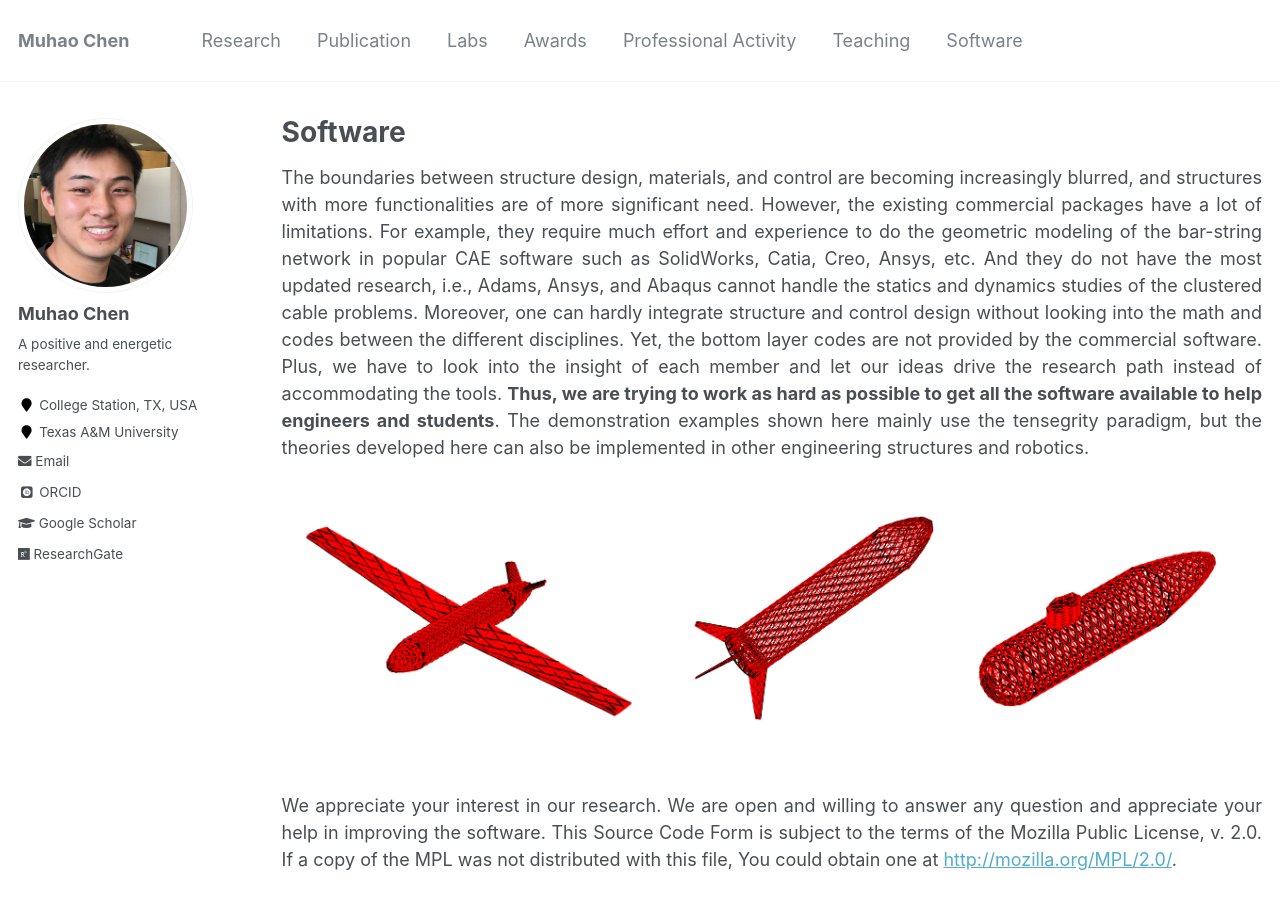
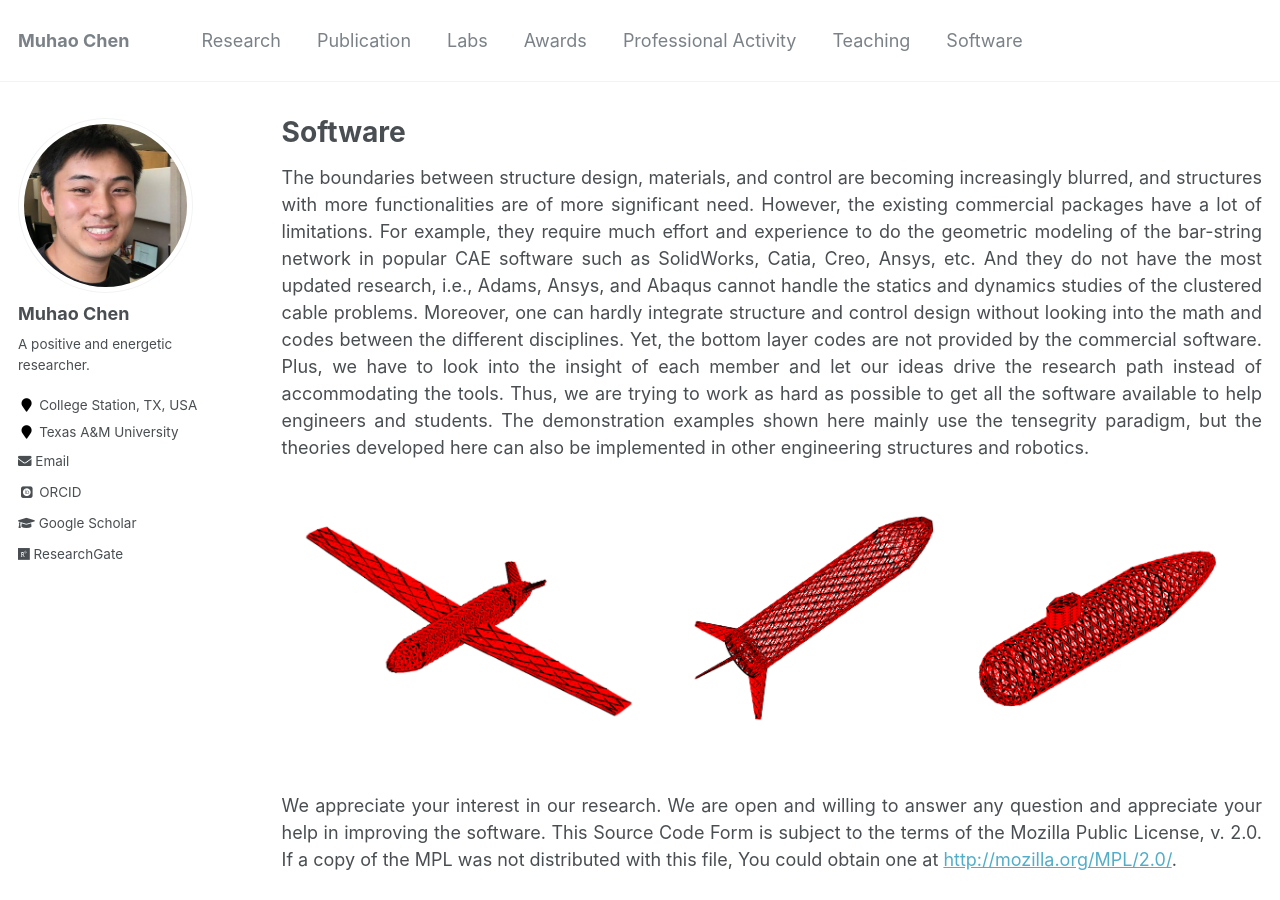
Before and after one commit to Muhao-Chen/muhao-chen.github.io, a Jekyll site: the page built from _pages/resources.md, in a window 1280 px wide and 900 px high. Built offline with Jekyll 4.4.1, drawn with Linux system fonts in a browser that asks for light colours; some web fonts are replaced.

Commit message:
Update resources.md

```diff
--- a/_pages/resources.md
+++ b/_pages/resources.md
@@ -8,7 +8,7 @@ toc: true
 
 <div style="text-align: justify;" markdown="1">
 
-The boundaries between structure design, materials, and control are becoming increasingly blurred, and structures with more functionalities are of more significant need. However, the existing commercial packages have a lot of limitations. For example, they require much effort and experience to do the geometric modeling of the bar-string network in popular CAE software such as SolidWorks, Catia, Creo, Ansys, etc. And they do not have the most updated research, i.e., Adams, Ansys, and Abaqus cannot handle the statics and dynamics studies of the clustered cable problems. Moreover, one can hardly integrate structure and control design without looking into the math and codes between the different disciplines. Yet, the bottom layer codes are not provided by the commercial software. Plus, we have to look into the insight of each member and let our ideas drive the research path instead of accommodating the tools. **Thus, we are trying to work as hard as possible to get all the software available to help engineers and students**. The demonstration examples shown here mainly use the tensegrity paradigm, but the theories developed here can also be implemented in other engineering structures and robotics.
+The boundaries between structure design, materials, and control are becoming increasingly blurred, and structures with more functionalities are of more significant need. However, the existing commercial packages have a lot of limitations. For example, they require much effort and experience to do the geometric modeling of the bar-string network in popular CAE software such as SolidWorks, Catia, Creo, Ansys, etc. And they do not have the most updated research, i.e., Adams, Ansys, and Abaqus cannot handle the statics and dynamics studies of the clustered cable problems. Moreover, one can hardly integrate structure and control design without looking into the math and codes between the different disciplines. Yet, the bottom layer codes are not provided by the commercial software. Plus, we have to look into the insight of each member and let our ideas drive the research path instead of accommodating the tools. Thus, we are trying to work as hard as possible to get all the software available to help engineers and students. The demonstration examples shown here mainly use the tensegrity paradigm, but the theories developed here can also be implemented in other engineering structures and robotics.
 
 <td><figure><img src="{{ site.url }}/images/rffi/plane_rocket_sub.png" width="200"/></figure></td>
 
```
